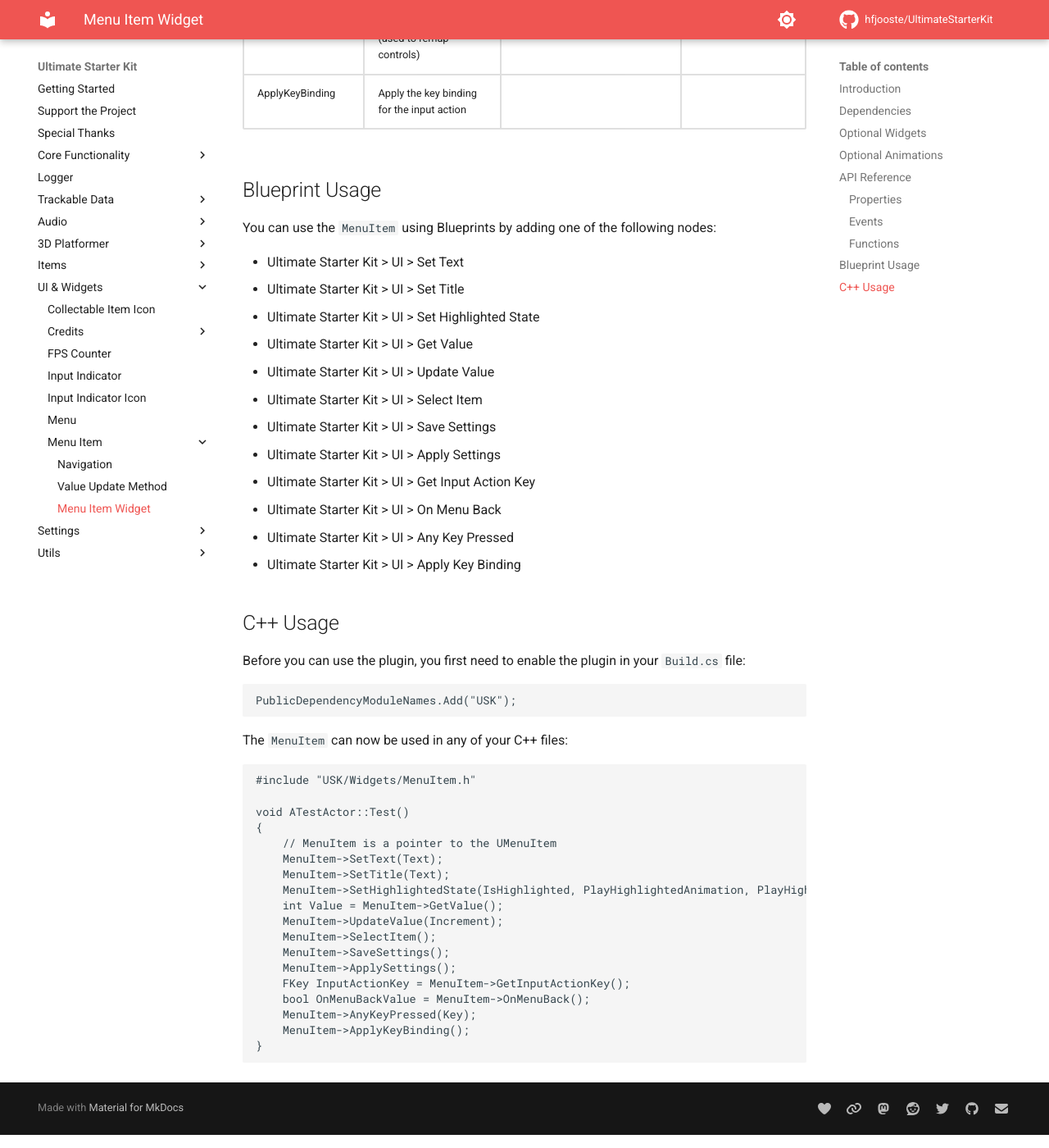
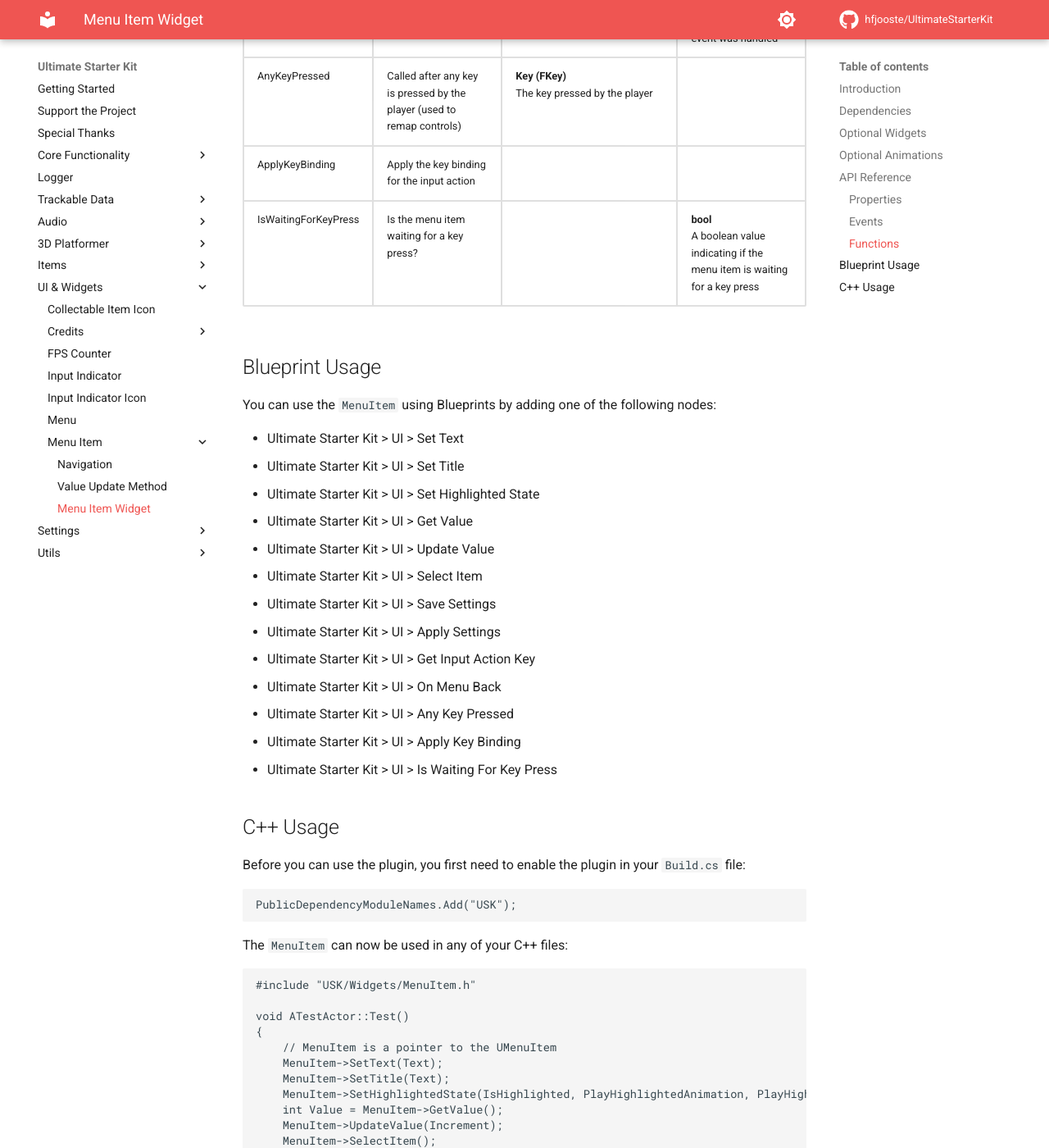
Before and after one commit to hfjooste/UltimateStarterKit, an MkDocs documentation site: the page built from docs/menuitem.md, in a window 1280 px wide and 1400 px high, scrolled down 8260 px. Shown: the whole window at 82% size. Built offline with MkDocs 1.6.1 and Material for MkDocs 9.7.7, drawn with Linux system fonts in a browser that asks for light colours; comment, search, counter and statistics services are not loaded; some of the changed text lies outside the part shown.

Commit message:
Updated documentation

````diff
--- a/docs/menuitem.md
+++ b/docs/menuitem.md
@@ -296,6 +296,12 @@
 		<td>true</td>
 	</tr>
 	<tr>
+		<td>InputDevice</td>
+		<td>The input device associated with the action to rebind</td>
+		<td>EInputDevice</td>
+		<td>EInputDevice::Unknown</td>
+	</tr>
+	<tr>
 		<td>InputMappingContext</td>
 		<td>The input mapping context containing the action to rebind</td>
 		<td>UInputMappingContext*</td>
@@ -508,6 +514,12 @@
 		<td></td>
 		<td></td>
 	</tr>
+	<tr>
+		<td>IsWaitingForKeyPress</td>
+		<td>Is the menu item waiting for a key press?</td>
+		<td></td>
+		<td><strong>bool</strong><br/>A boolean value indicating if the menu item is waiting for a key press</td>
+	</tr>
 </table>
 
 ## Blueprint Usage
@@ -525,6 +537,7 @@
 	<li>Ultimate Starter Kit > UI > On Menu Back</li>
 	<li>Ultimate Starter Kit > UI > Any Key Pressed</li>
 	<li>Ultimate Starter Kit > UI > Apply Key Binding</li>
+	<li>Ultimate Starter Kit > UI > Is Waiting For Key Press</li>
 </ul>
 
 ## C++ Usage
@@ -552,5 +565,6 @@
 	bool OnMenuBackValue = MenuItem->OnMenuBack();
 	MenuItem->AnyKeyPressed(Key);
 	MenuItem->ApplyKeyBinding();
+	bool IsWaitingForKeyPressValue = MenuItem->IsWaitingForKeyPress();
 }
 ```
````
Also changed, not shown: docs/gameinstance.md (+2 -2 lines).
